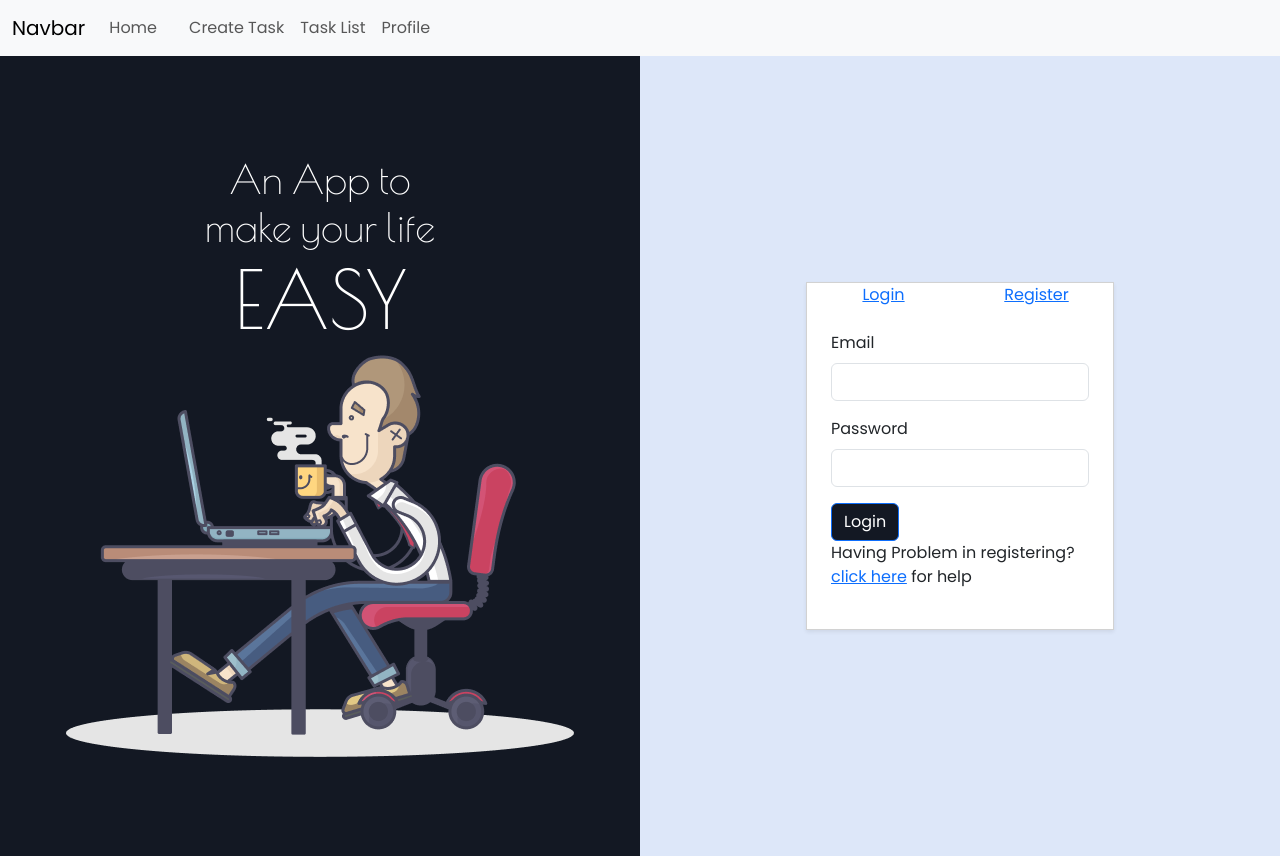
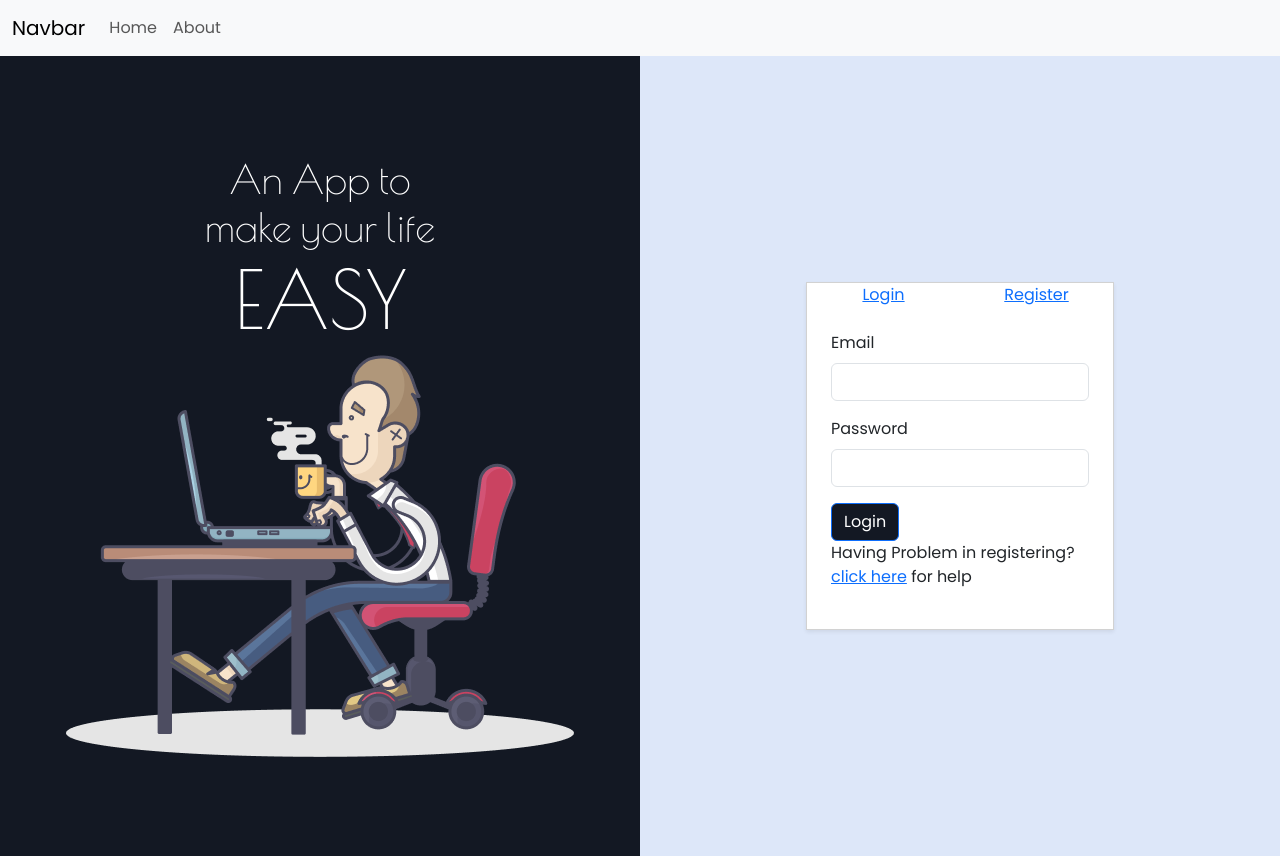
Before and after one commit to vipink28/todo-app-may-2023, a React (Create React App) app: page /login in a window 1280 px wide. Built offline with nearby package versions, Linux system fonts and the light colour scheme.

Commit message:
conditional menu

```diff
--- a/src/components/Navigation.jsx
+++ b/src/components/Navigation.jsx
@@ -15,12 +15,18 @@ function Navigation(props) {
           </button>
           <div className="collapse navbar-collapse" id="navbarSupportedContent">
             <ul className="navbar-nav me-auto mb-2 mb-lg-0">
+              {
+                !user ?
+              <>
               <li className="nav-item">
                 <NavLink className="nav-link" aria-current="page" to="/">Home</NavLink>
               </li>
               <li className="nav-item">
-                <NavLink className="nav-link" to="/about">{user?.name}</NavLink>
+                <NavLink className="nav-link" to="/about">About</NavLink>
               </li>
+              </>
+              :
+              <>
               <li className="nav-item">
                 <NavLink className="nav-link" to="/create-task">Create Task</NavLink>
               </li>
@@ -30,6 +36,8 @@ function Navigation(props) {
               <li className="nav-item">
                 <NavLink className="nav-link" to="/profile">Profile</NavLink>
               </li>
+              </>
+              }
             </ul>
           </div>
         </div>
```
